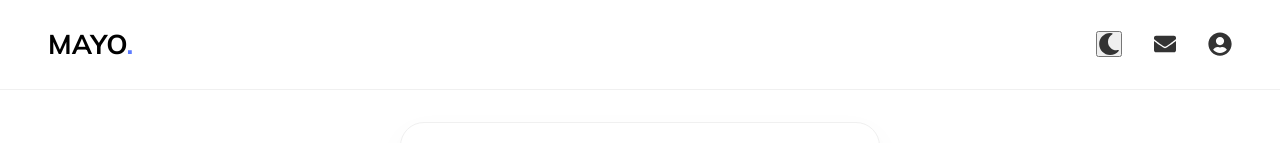
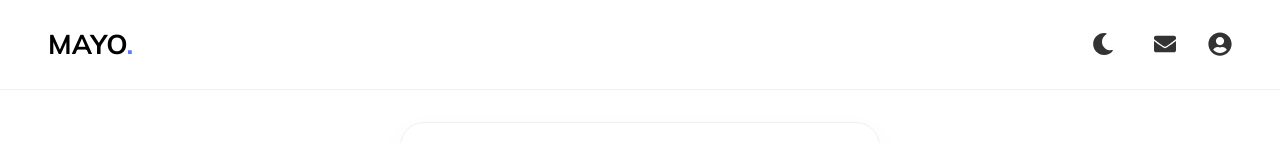
Before and after one commit to victormayowa185/mayo-binary-brain, a React (Vite) app: page /select/1 in a window 1280 px wide. Shown: the top 143 px of the page. Built offline with nearby package versions, Linux system fonts and the light colour scheme.

Commit message:
fixed the deployment error

```diff
--- a/src/components/Navbar.tsx
+++ b/src/components/Navbar.tsx
@@ -59,7 +59,7 @@ const Navbar = () => {
           onClick={toggleTheme}
           aria-label="Toggle dark mode"
         >
-          {isDark ?  <MdOutlineLightMode size={22} /> : <FaMoon size={22} />}
+          {isDark ? <MdOutlineLightMode size={22} /> : <FaMoon size={22} />}
         </button>
 
         <Link to="/contact" className="navbar-icon" onClick={closeMenu}>
--- a/src/pages/RangePicker.tsx
+++ b/src/pages/RangePicker.tsx
@@ -23,7 +23,7 @@ const RangePicker = () => {
     navigate(destination, { state: { min, max } });
   };
 
-  const modeTitle = mode === "ai" ? "AI Guesses" : "You Guess";
+
   const modeDescription =
     mode === "ai"
       ? "Think of a number between your chosen range. The AI will guess it using binary search."
--- a/src/styles/Navbar.css
+++ b/src/styles/Navbar.css
@@ -62,6 +62,14 @@
 
 .navbar-toggle:hover {
   color: #5c7bff;
+}
+
+.theme-toggle {
+  background: none !important;
+  border: none !important;
+  box-shadow: none !important;
+  padding: 0.5rem;
+  border-radius: 0;
 }
 
 /* ==================== LARGE DESKTOP (1024px+) ==================== */
```
